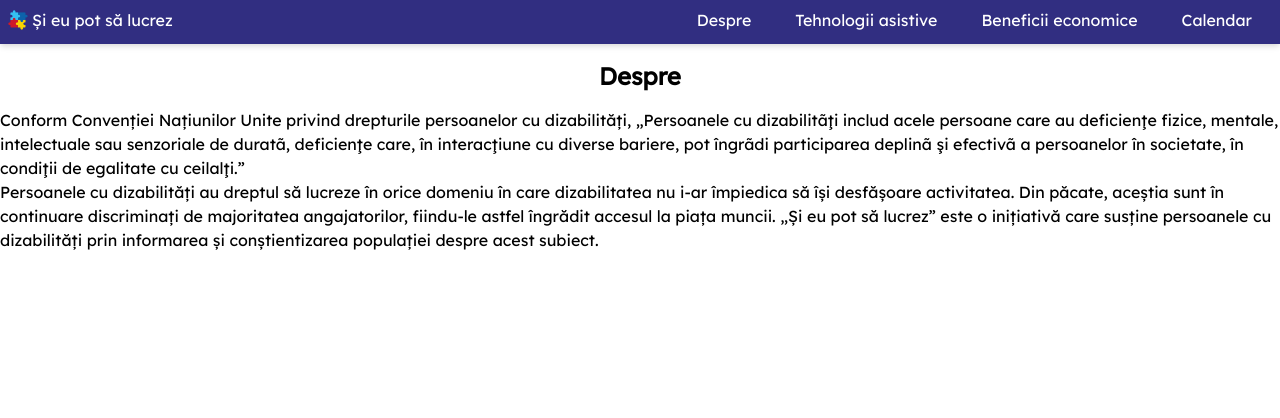
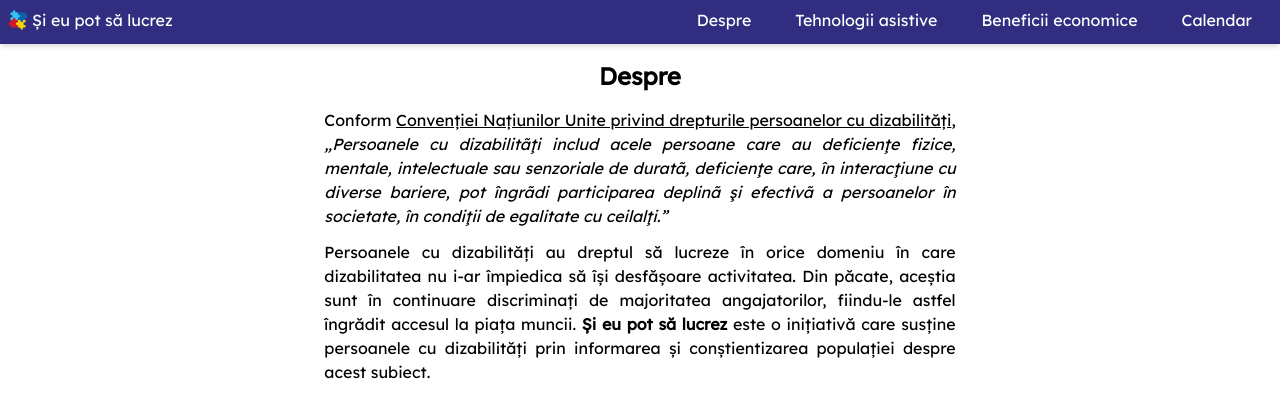
Before and after one commit to GabrielMajeri/accessibility-awareness, a Next.js app: page /about in a window 1280 px wide. Shown: the top 418 px of the page. Built offline with nearby package versions, Linux system fonts and the light colour scheme.

Commit message:
Improve about page design

```diff
--- a/pages/about.tsx
+++ b/pages/about.tsx
@@ -1,3 +1,4 @@
+import ExternalLink from "../components/ExternalLink";
 import PageHeading from "../components/PageHeading";
 
 const About: React.FC = () => (
@@ -6,22 +7,33 @@ const About: React.FC = () => (
       <PageHeading text="Despre" />
     </header>
 
-    <p>
-      Conform Convenției Națiunilor Unite privind drepturile persoanelor cu
-      dizabilități, „Persoanele cu dizabilitãţi includ acele persoane care au
-      deficienţe fizice, mentale, intelectuale sau senzoriale de duratã,
-      deficienţe care, în interacţiune cu diverse bariere, pot îngrãdi
-      participarea deplinã şi efectivã a persoanelor în societate, în condiţii
-      de egalitate cu ceilalţi.”
+    <p className="mx-auto mb-3 max-w-prose text-justify">
+      Conform{" "}
+      <ExternalLink
+        href="http://anpd.gov.ro/web/conventia/"
+        className="underline"
+      >
+        Convenției Națiunilor Unite privind drepturile persoanelor cu
+        dizabilități
+      </ExternalLink>
+      ,{" "}
+      <span className="italic">
+        „Persoanele cu dizabilitãţi includ acele persoane care au deficienţe
+        fizice, mentale, intelectuale sau senzoriale de duratã, deficienţe care,
+        în interacţiune cu diverse bariere, pot îngrãdi participarea deplinã şi
+        efectivã a persoanelor în societate, în condiţii de egalitate cu
+        ceilalţi.”
+      </span>
     </p>
 
-    <p>
+    <p className="mx-auto max-w-prose text-justify">
       Persoanele cu dizabilități au dreptul să lucreze în orice domeniu în care
       dizabilitatea nu i-ar împiedica să își desfășoare activitatea. Din păcate,
       aceștia sunt în continuare discriminați de majoritatea angajatorilor,
-      fiindu-le astfel îngrădit accesul la piața muncii. „Și eu pot să lucrez”
-      este o inițiativă care susține persoanele cu dizabilități prin informarea
-      și conștientizarea populației despre acest subiect.
+      fiindu-le astfel îngrădit accesul la piața muncii.{" "}
+      <span className="font-bold">Și eu pot să lucrez</span> este o inițiativă
+      care susține persoanele cu dizabilități prin informarea și conștientizarea
+      populației despre acest subiect.
     </p>
   </>
 );
```
